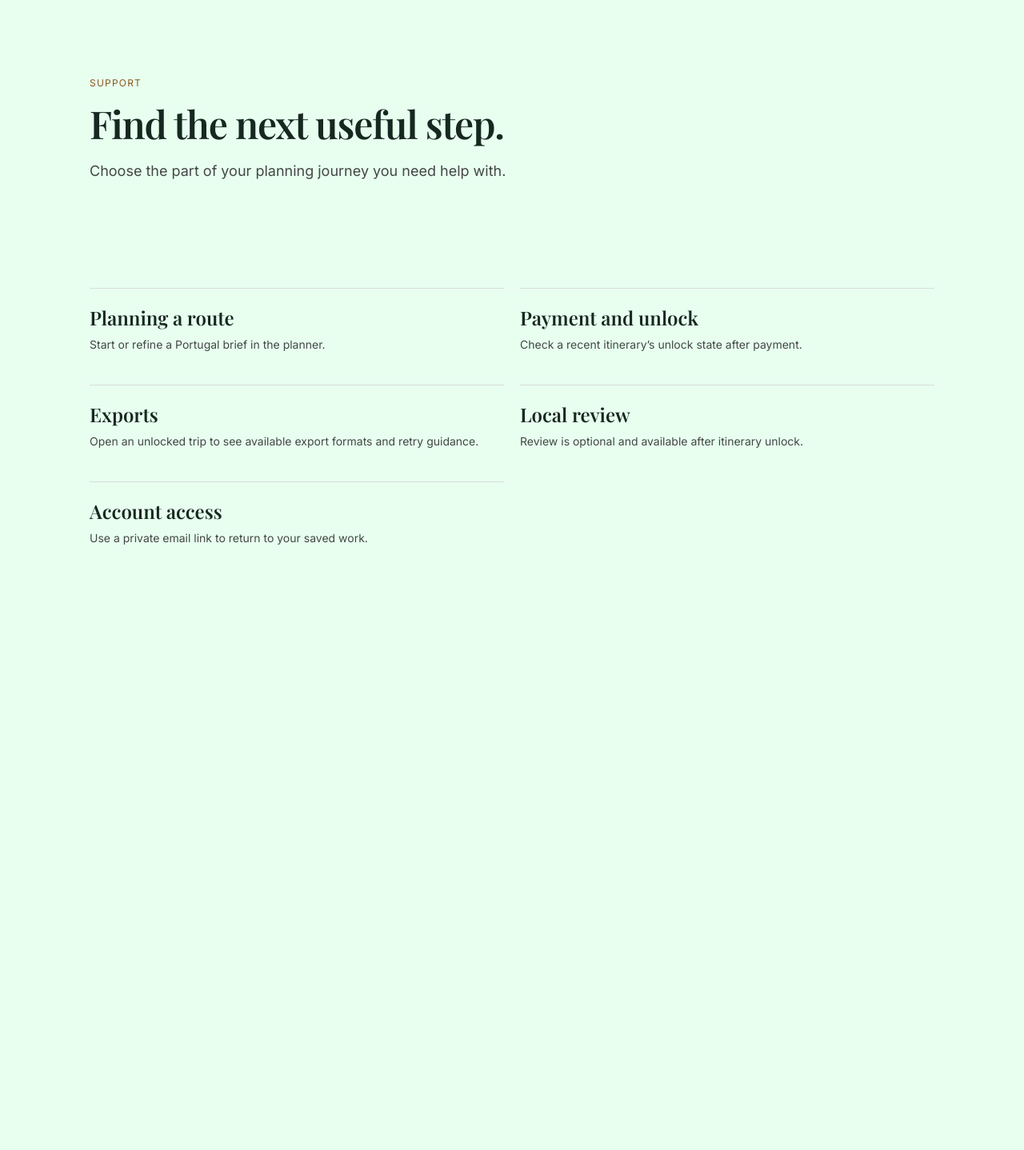
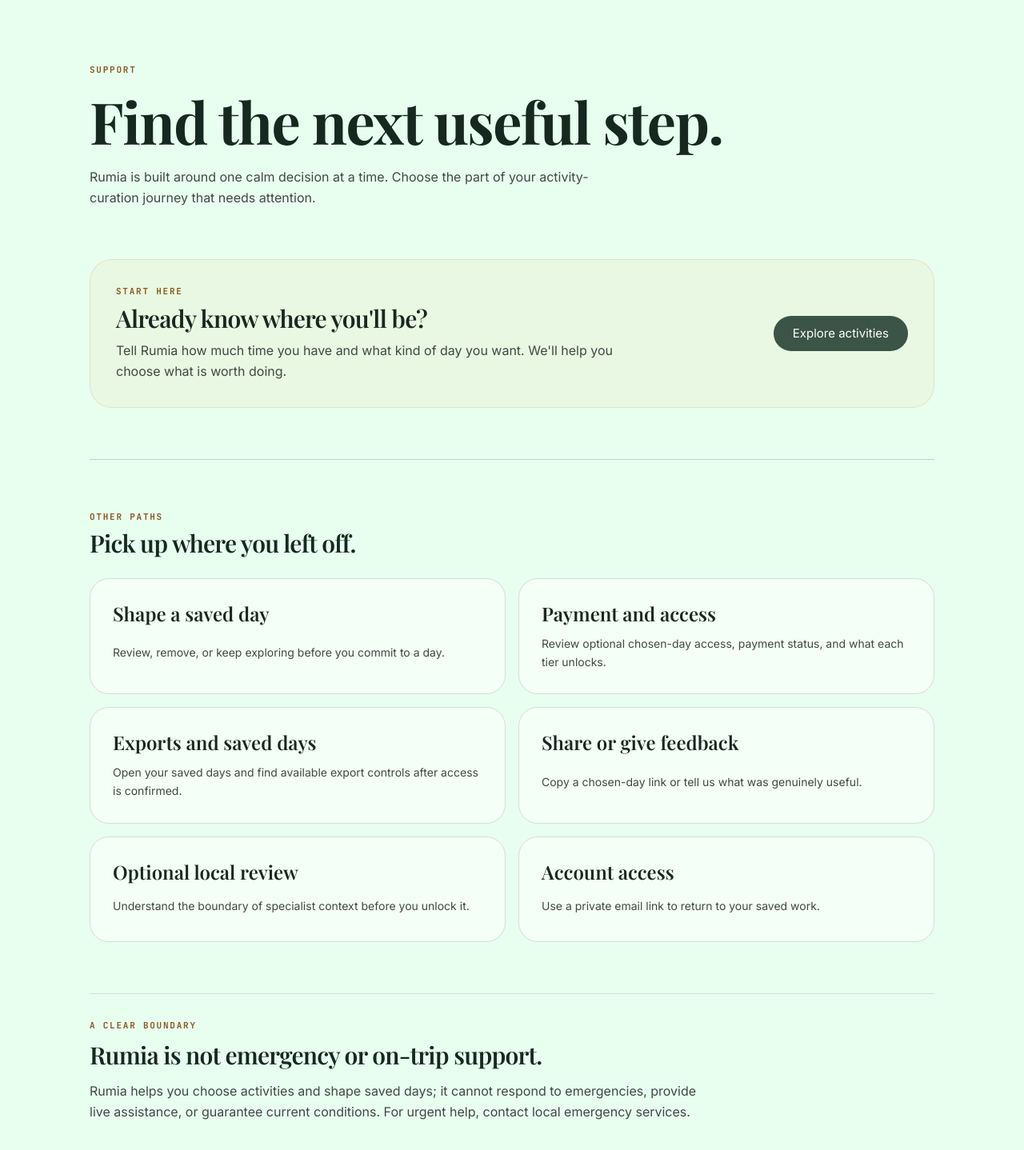
Before and after one commit to Dystx/Rota, a Next.js app in the folder apps/web/: page /support in a window 1280 px wide. Shown: the top 1438 px of the page at 80% size. Before the commit the page ends 800 px from the top, so only its background shows below. Built offline with nearby package versions, Linux system fonts and the light colour scheme.

Commit message:
fix: close rumia support guidance gap

```diff
--- a/apps/web/app/support/page.tsx
+++ b/apps/web/app/support/page.tsx
@@ -1,6 +1,121 @@
-import * as React from "react";
 import Link from "next/link";
-import { PageShell, SectionHeading } from "@repo/ui";
+import type { Metadata } from "next";
+import {
+  Button,
+  EditorialHeading,
+  EditorialRule
+} from "@repo/ui";
 
-const topics: Array<[string, string, string]> = [["Planning a route", "Start or refine a Portugal brief in the planner.", "/planner"], ["Payment and unlock", "Check a recent itinerary’s unlock state after payment.", "/itineraries"], ["Exports", "Open an unlocked trip to see available export formats and retry guidance.", "/itineraries"], ["Local review", "Review is optional and available after itinerary unlock.", "/local-expertise"], ["Account access", "Use a private email link to return to your saved work.", "/sign-in"]];
-export default function SupportPage() { return <PageShell bare><SectionHeading eyebrow="Support" title="Find the next useful step." description="Choose the part of your planning journey you need help with." h1 /><div className="grid gap-5 md:grid-cols-2">{topics.map(([title, text, href]) => <Link key={title} href={href} className="border-t border-[var(--color-border)] py-5 focus-visible:outline-none focus-visible:ring-2 focus-visible:ring-ochre-light"><h2 className="font-display text-2xl text-primary">{title}</h2><p className="mt-2 text-sm text-on-surface-variant">{text}</p></Link>)}</div></PageShell>; }
+export const metadata: Metadata = {
+  title: "Support",
+  description: "Find the next useful step in your Rumia activity-curation journey.",
+  alternates: { canonical: "/support" }
+};
+
+const TOPICS = [
+  {
+    title: "Choose activities",
+    text: "Start with the time, mood, and company you already have in mind.",
+    href: "/explore"
+  },
+  {
+    title: "Shape a saved day",
+    text: "Review, remove, or keep exploring before you commit to a day.",
+    href: "/explore/workspace"
+  },
+  {
+    title: "Payment and access",
+    text: "Review optional chosen-day access, payment status, and what each tier unlocks.",
+    href: "/pricing"
+  },
+  {
+    title: "Exports and saved days",
+    text: "Open your saved days and find available export controls after access is confirmed.",
+    href: "/itineraries"
+  },
+  {
+    title: "Share or give feedback",
+    text: "Copy a chosen-day link or tell us what was genuinely useful.",
+    href: "/feedback"
+  },
+  {
+    title: "Optional local review",
+    text: "Understand the boundary of specialist context before you unlock it.",
+    href: "/local-expertise"
+  },
+  {
+    title: "Account access",
+    text: "Use a private email link to return to your saved work.",
+    href: "/sign-in"
+  }
+] as const;
+
+export default function SupportPage() {
+  return (
+    <div className="mx-auto grid max-w-6xl gap-12 px-6 py-12 lg:gap-16 lg:px-12 lg:py-20">
+      <EditorialHeading
+        eyebrow="Support"
+        title="Find the next useful step."
+        dek="Rumia is built around one calm decision at a time. Choose the part of your activity-curation journey that needs attention."
+      />
+
+      <section aria-labelledby="support-start" className="grid gap-6 rounded-[28px] border border-ochre-dark/20 bg-ochre-light/10 p-6 md:grid-cols-[minmax(0,1fr)_auto] md:items-center md:p-8">
+        <div className="grid max-w-2xl gap-2">
+          <p className="font-metadata text-metadata uppercase tracking-[0.16em] text-ochre-dark">
+            Start here
+          </p>
+          <h2 id="support-start" className="font-display text-3xl leading-tight tracking-tight text-primary">
+            Already know where you&apos;ll be?
+          </h2>
+          <p className="text-base leading-relaxed text-on-surface-variant">
+            Tell Rumia how much time you have and what kind of day you want. We&apos;ll help you choose what is worth doing.
+          </p>
+        </div>
+        <Button asChild variant="secondary" className="w-full md:w-auto">
+          <Link href="/explore">Explore activities</Link>
+        </Button>
+      </section>
+
+      <EditorialRule />
+
+      <section aria-labelledby="support-topics" className="grid gap-6">
+        <div className="grid gap-2">
+          <p className="font-metadata text-metadata uppercase tracking-[0.16em] text-ochre-dark">
+            Other paths
+          </p>
+          <h2 id="support-topics" className="font-display text-3xl leading-tight tracking-tight text-primary">
+            Pick up where you left off.
+          </h2>
+        </div>
+        <div className="grid gap-4 md:grid-cols-2">
+          {TOPICS.slice(1).map((topic) => (
+            <Link
+              key={topic.title}
+              href={topic.href}
+              className="group grid min-h-[132px] gap-3 rounded-[24px] border border-[var(--color-border)] bg-white/45 p-6 transition-colors hover:border-ochre-dark/45 hover:bg-white/70 focus-visible:outline-none focus-visible:ring-2 focus-visible:ring-ochre-light focus-visible:ring-offset-2 md:p-7"
+            >
+              <span className="font-display text-2xl leading-tight text-primary group-hover:text-ochre-dark">
+                {topic.title}
+              </span>
+              <span className="max-w-prose text-sm leading-relaxed text-on-surface-variant">
+                {topic.text}
+              </span>
+            </Link>
+          ))}
+        </div>
+      </section>
+
+      <section aria-labelledby="support-boundary" className="grid gap-3 border-t border-[var(--color-border)] pt-8">
+        <p className="font-metadata text-metadata uppercase tracking-[0.16em] text-ochre-dark">
+          A clear boundary
+        </p>
+        <h2 id="support-boundary" className="font-display text-3xl leading-tight tracking-tight text-primary">
+          Rumia is not emergency or on-trip support.
+        </h2>
+        <p className="max-w-3xl text-base leading-relaxed text-on-surface-variant">
+          Rumia helps you choose activities and shape saved days; it cannot respond to emergencies, provide live assistance, or guarantee current conditions. For urgent help, contact local emergency services.
+        </p>
+      </section>
+    </div>
+  );
+}
```
Also changed, not shown: 1 other file (tests, documents, lock files or other folders).
